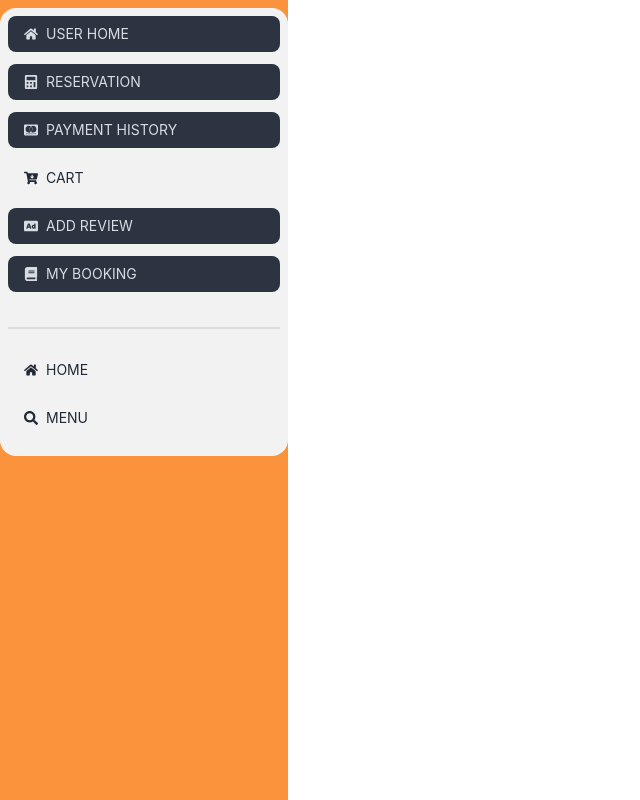
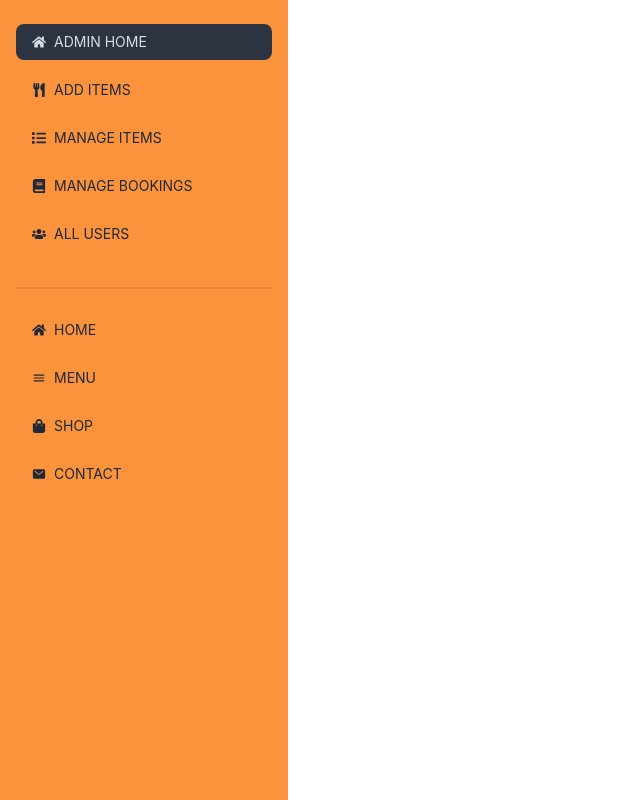
Before and after one commit to iamapusaha/restaurant-management-client, a React (Vite) app: page /dashboard in a window 1280 px wide. Shown: the whole page, without its empty margins (0-640 px from the left). Built offline with nearby package versions, Linux system fonts and the light colour scheme; no server answers.

Commit message:
added all nav menu items for dashboard admin

```diff
--- a/src/Layout/DashBoard.jsx
+++ b/src/Layout/DashBoard.jsx
@@ -1,20 +1,47 @@
 import { NavLink, Outlet } from "react-router-dom";
-import { FaAd, FaBook, FaCalculator, FaCartArrowDown, FaCcMastercard, FaHome, FaSearch } from 'react-icons/fa';
+import { FaAd, FaBook, FaCalculator, FaCartArrowDown, FaCcMastercard, FaHome, FaList, FaShoppingBag, FaUsers, FaUtensils } from 'react-icons/fa';
+import { IoMdMenu } from "react-icons/io";
+import { IoMail } from "react-icons/io5";
 
 const DashBoard = () => {
+    const isAdmin = true;
     return (
         <div className="container mx-auto flex gap-10">
             <div className="w-72 h-screen bg-orange-400">
-                <ul className="menu bg-base-200 rounded-box mt-2 uppercase">
+                <ul className="menu p-4 rounded-box mt-2 uppercase">
+                    {
+                        isAdmin ? <>
                             <li className="mb-3 "><NavLink to='/dashboard'>
+                                <FaHome></FaHome>
+                                Admin Home
+                            </NavLink></li>
+                            <li className="mb-3"><NavLink to='/dashboard/addi-tems'>
+                                <FaUtensils></FaUtensils>
+                                Add Items
+                            </NavLink></li>
+                            <li className="mb-3"><NavLink to='/dashboard/manage-items'>
+                                <FaList></FaList>
+                                manage items
+                            </NavLink></li>
+                            <li className="mb-3"><NavLink to='/dashboard/manage-bookings'>
+                                <FaBook></FaBook>
+                                Manage bookings
+                            </NavLink></li>
+                            <li className="mb-3"><NavLink to='/dashboard/all-users'>
+                                <FaUsers></FaUsers>
+                                all users
+                            </NavLink></li>
+                        </>
+                            : <>
+                                <li className="mb-3 "><NavLink to='/dashboard/user-home'>
                                     <FaHome></FaHome>
                                     user home
                                 </NavLink></li>
-                    <li className="mb-3"><NavLink to='/dashboard'>
+                                <li className="mb-3"><NavLink to='/dashboard/resservation'>
                                     <FaCalculator></FaCalculator>
                                     reservation
                                 </NavLink></li>
-                    <li className="mb-3"><NavLink to='/dashboard'>
+                                <li className="mb-3"><NavLink to='/dashboard/payment-history'>
                                     <FaCcMastercard></FaCcMastercard>
                                     payment history
                                 </NavLink></li>
@@ -22,22 +49,33 @@ const DashBoard = () => {
                                     <FaCartArrowDown></FaCartArrowDown>
                                     Cart
                                 </NavLink></li>
-                    <li className="mb-3"><NavLink to='/dashboard'>
+                                <li className="mb-3"><NavLink to='/dashboard/add-review'>
                                     <FaAd></FaAd>
                                     add review
                                 </NavLink></li>
-                    <li className="mb-3"><NavLink to='/dashboard'>
+                                <li className="mb-3"><NavLink to='/dashboard/my-booking'>
                                     <FaBook></FaBook>
                                     my booking
                                 </NavLink></li>
+                            </>
+                    }
+
                     <div className="divider"></div>
                     <li className="mb-3"><NavLink to='/'>
                         <FaHome></FaHome>
                         home
                     </NavLink></li>
                     <li className="mb-3"><NavLink to='/order/salads'>
-                        <FaSearch></FaSearch>
+                        <IoMdMenu></IoMdMenu>
                         menu
+                    </NavLink></li>
+                    <li className="mb-3"><NavLink to='/shop'>
+                        <FaShoppingBag></FaShoppingBag>
+                        shop
+                    </NavLink></li>
+                    <li className="mb-3"><NavLink to='/contact'>
+                        <IoMail></IoMail>
+                        contact
                     </NavLink></li>
                 </ul>
             </div>
```
Lines whose indentation alone changed are shown as unchanged.
